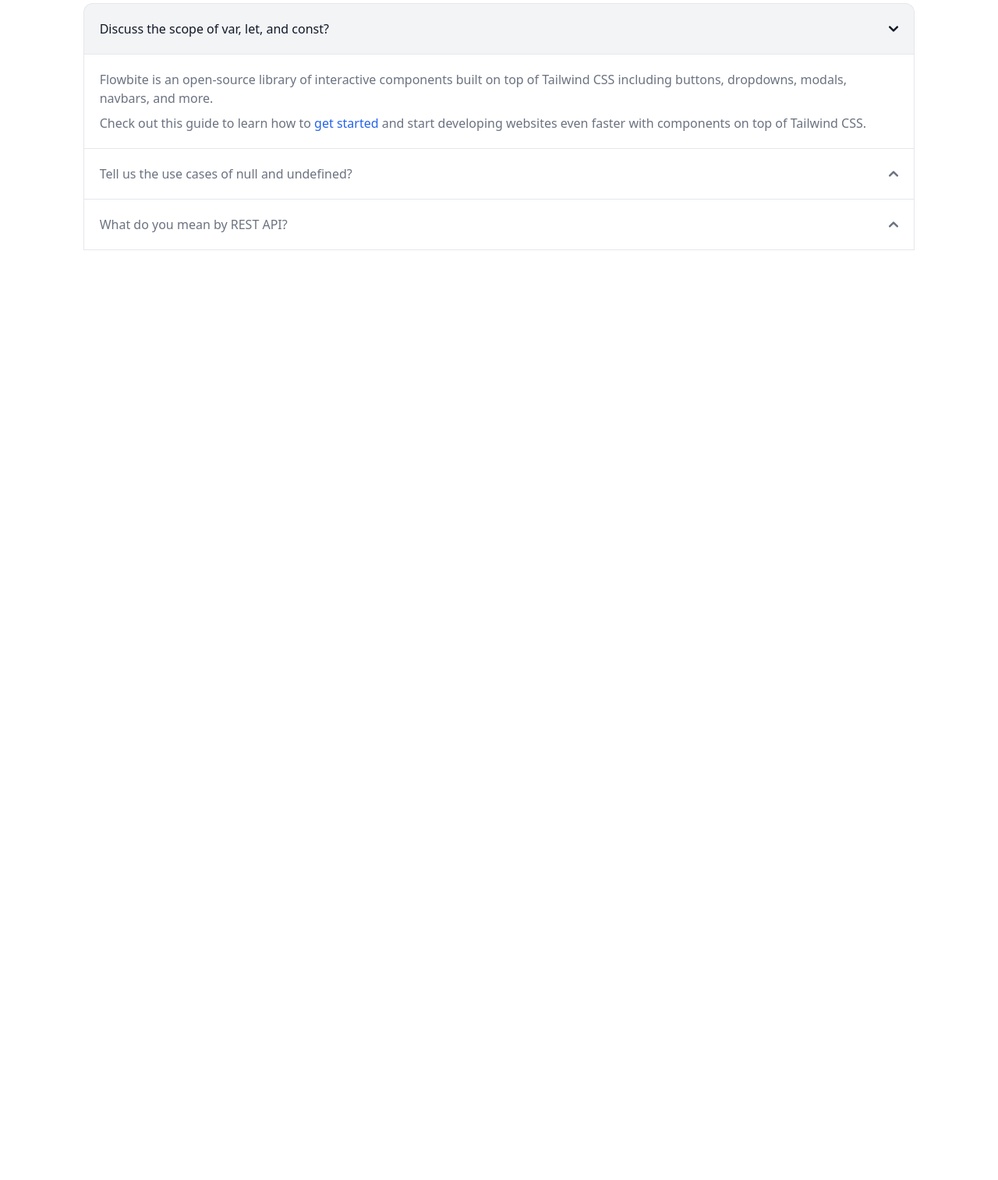
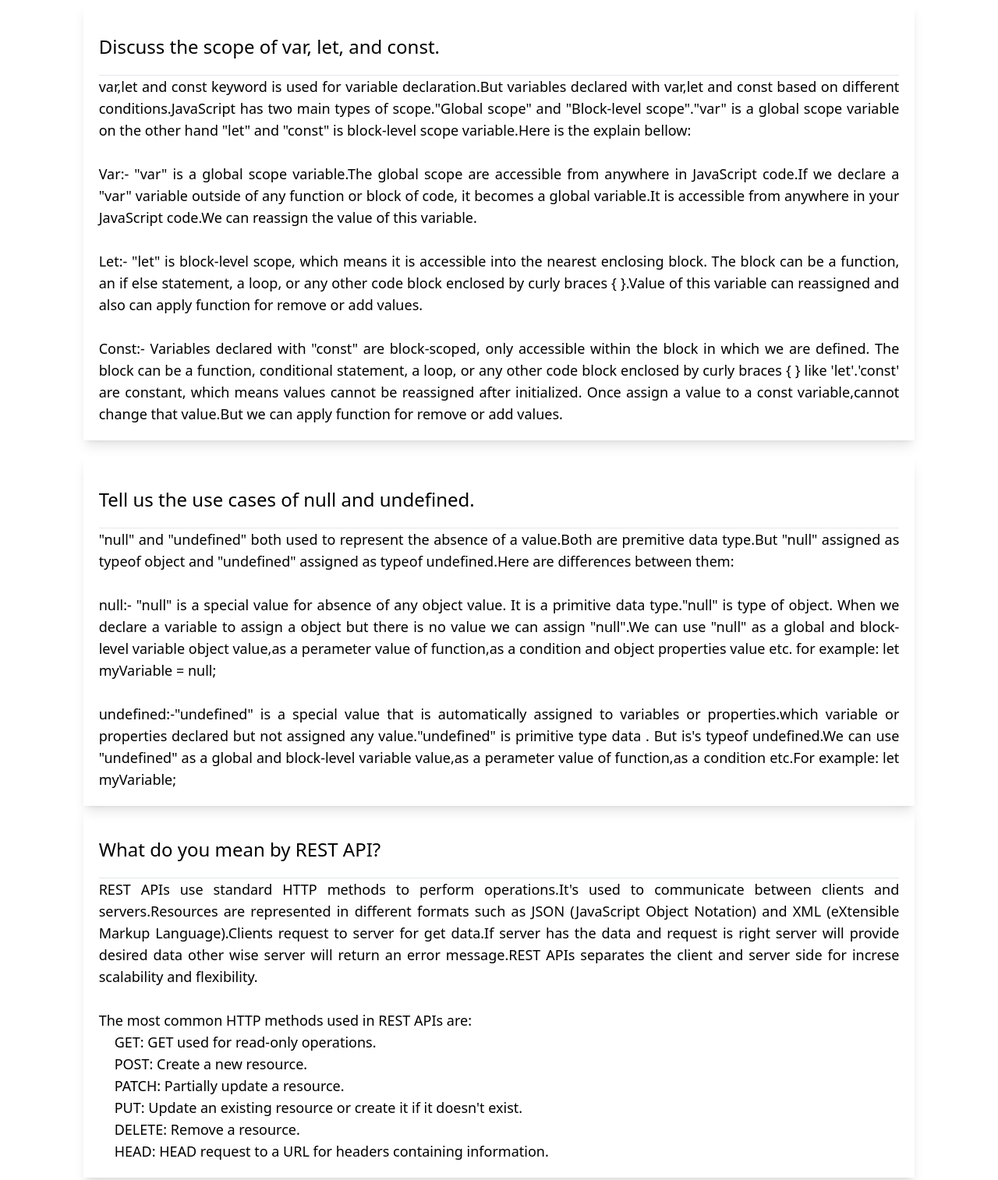
Before and after one commit to rakibul4516/phtube-website, a plain HTML site: page blog.html in a window 1280 px wide. Shown: the part 36-1550 px from the top of the page at 78% size. Before the commit the page ends 800 px from the top, so only its background shows below. Drawn offline with nearby package versions, Linux system fonts and the light colour scheme.

Commit message:
All items and code implemented and finished project

```diff
--- a/blog.html
+++ b/blog.html
@@ -5,7 +5,6 @@
     <meta name="viewport" content="width=device-width, initial-scale=1.0">
     <link rel="shortcut icon" href="./images/Fevicon.png" type="image/x-icon">
     <script src="https://cdn.tailwindcss.com"></script>
-    <link href="https://cdnjs.cloudflare.com/ajax/libs/flowbite/1.8.1/flowbite.min.css"  rel="stylesheet" />
     <title>PH Tube Blog</title>
 </head>
 <body>
@@ -13,56 +12,47 @@
 
     </header>
     <main class="w-10/12 mx-auto mt-10">
-        <div id="accordion-collapse" data-accordion="collapse">
-            <h2 id="accordion-collapse-heading-1">
-            <button type="button" class="flex items-center justify-between w-full p-5 font-medium text-left text-gray-500 border border-b-0 border-gray-200 rounded-t-xl focus:ring-4 focus:ring-gray-200 dark:focus:ring-gray-800 dark:border-gray-700 dark:text-gray-400 hover:bg-gray-100 dark:hover:bg-gray-800" data-accordion-target="#accordion-collapse-body-1" aria-expanded="true" aria-controls="accordion-collapse-body-1">
-                <span>Discuss the scope of var, let, and const?</span>
-                <svg data-accordion-icon class="w-3 h-3 rotate-180 shrink-0" aria-hidden="true" xmlns="http://www.w3.org/2000/svg" fill="none" viewBox="0 0 10 6">
-                <path stroke="currentColor" stroke-linecap="round" stroke-linejoin="round" stroke-width="2" d="M9 5 5 1 1 5"/>
-                </svg>
-            </button>
-            </h2>
-            <div id="accordion-collapse-body-1" class="hidden" aria-labelledby="accordion-collapse-heading-1">
-            <div class="p-5 border border-b-0 border-gray-200 dark:border-gray-700 dark:bg-gray-900">
-                <p class="mb-2 text-gray-500 dark:text-gray-400">Flowbite is an open-source library of interactive components built on top of Tailwind CSS including buttons, dropdowns, modals, navbars, and more.</p>
-                <p class="text-gray-500 dark:text-gray-400">Check out this guide to learn how to <a href="/docs/getting-started/introduction/" class="text-blue-600 dark:text-blue-500 hover:underline">get started</a> and start developing websites even faster with components on top of Tailwind CSS.</p>
-            </div>
-            </div>
-            <h2 id="accordion-collapse-heading-2">
-            <button type="button" class="flex items-center justify-between w-full p-5 font-medium text-left text-gray-500 border border-b-0 border-gray-200 focus:ring-4 focus:ring-gray-200 dark:focus:ring-gray-800 dark:border-gray-700 dark:text-gray-400 hover:bg-gray-100 dark:hover:bg-gray-800" data-accordion-target="#accordion-collapse-body-2" aria-expanded="false" aria-controls="accordion-collapse-body-2">
-                <span>Tell us the use cases of null and undefined?</span>
-                <svg data-accordion-icon class="w-3 h-3 rotate-180 shrink-0" aria-hidden="true" xmlns="http://www.w3.org/2000/svg" fill="none" viewBox="0 0 10 6">
-                <path stroke="currentColor" stroke-linecap="round" stroke-linejoin="round" stroke-width="2" d="M9 5 5 1 1 5"/>
-                </svg>
-            </button>
-            </h2>
-            <div id="accordion-collapse-body-2" class="hidden" aria-labelledby="accordion-collapse-heading-2">
-            <div class="p-5 border border-b-0 border-gray-200 dark:border-gray-700">
-                <p class="mb-2 text-gray-500 dark:text-gray-400">Flowbite is first conceptualized and designed using the Figma software so everything you see in the library has a design equivalent in our Figma file.</p>
-                <p class="text-gray-500 dark:text-gray-400">Check out the <a href="https://flowbite.com/figma/" class="text-blue-600 dark:text-blue-500 hover:underline">Figma design system</a> based on the utility classes from Tailwind CSS and components from Flowbite.</p>
-            </div>
-            </div>
-            <h2 id="accordion-collapse-heading-3">
-            <button type="button" class="flex items-center justify-between w-full p-5 font-medium text-left text-gray-500 border border-gray-200 focus:ring-4 focus:ring-gray-200 dark:focus:ring-gray-800 dark:border-gray-700 dark:text-gray-400 hover:bg-gray-100 dark:hover:bg-gray-800" data-accordion-target="#accordion-collapse-body-3" aria-expanded="false" aria-controls="accordion-collapse-body-3">
-                <span>What do you mean by REST API?</span>
-                <svg data-accordion-icon class="w-3 h-3 rotate-180 shrink-0" aria-hidden="true" xmlns="http://www.w3.org/2000/svg" fill="none" viewBox="0 0 10 6">
-                <path stroke="currentColor" stroke-linecap="round" stroke-linejoin="round" stroke-width="2" d="M9 5 5 1 1 5"/>
-                </svg>
-            </button>
-            </h2>
-            <div id="accordion-collapse-body-3" class="hidden" aria-labelledby="accordion-collapse-heading-3">
-            <div class="p-5 border border-t-0 border-gray-200 dark:border-gray-700">
-                <p class="mb-2 text-gray-500 dark:text-gray-400">The main difference is that the core components from Flowbite are open source under the MIT license, whereas Tailwind UI is a paid product. Another difference is that Flowbite relies on smaller and standalone components, whereas Tailwind UI offers sections of pages.</p>
-                <p class="mb-2 text-gray-500 dark:text-gray-400">However, we actually recommend using both Flowbite, Flowbite Pro, and even Tailwind UI as there is no technical reason stopping you from using the best of two worlds.</p>
-                <p class="mb-2 text-gray-500 dark:text-gray-400">Learn more about these technologies:</p>
-                <ul class="pl-5 text-gray-500 list-disc dark:text-gray-400">
-                <li><a href="https://flowbite.com/pro/" class="text-blue-600 dark:text-blue-500 hover:underline">Flowbite Pro</a></li>
-                <li><a href="https://tailwindui.com/" rel="nofollow" class="text-blue-600 dark:text-blue-500 hover:underline">Tailwind UI</a></li>
-                </ul>
-            </div>
-            </div>
+
+        <!-- Blog card for question ans -->
+        <div class="shadow-lg p-5 my-5">
+            <h2 class="text-2xl py-5 border-b ">Discuss the scope of var, let, and const.</h2>
+            <p class="text-lg text-justify">var,let and const keyword is used for variable declaration.But variables declared with var,let and const based on different conditions.JavaScript has two main types of scope."Global scope" and "Block-level scope"."var" is a global scope variable on the other hand "let" and "const" is block-level scope variable.Here is the explain bellow:
+                <br>
+                <br>
+                Var:- "var" is a global scope variable.The global scope are accessible from anywhere in JavaScript code.If we declare a "var" variable outside of any function or block of code, it becomes a global variable.It is accessible from anywhere in your JavaScript code.We can reassign the value of this variable.
+                <br>
+                <br>
+                Let:- "let" is block-level scope, which means it is accessible into the nearest enclosing block. The block can be a function, an if else statement, a loop, or any other code block enclosed by curly braces { }.Value of this variable can reassigned and also can apply function for remove or add values.
+                <br>
+                <br>
+                Const:- Variables declared with "const" are block-scoped, only accessible within the block in which we are defined. The block can be a function, conditional statement, a loop, or any other code block enclosed by curly braces { } like 'let'.'const' are constant, which means values cannot be reassigned after initialized. Once assign a value to a const variable,cannot change that value.But we can apply function for remove or add values.</p>
+        </div>
+        <div class="shadow-lg p-5">
+            <h2 class="text-2xl py-5 border-b ">Tell us the use cases of null and undefined.</h2>
+            <p class="text-lg text-justify">"null" and "undefined" both used to represent the absence of a value.Both are premitive data type.But "null" assigned as typeof object and "undefined" assigned as typeof undefined.Here are differences between them:
+                <br>
+                <br>
+                null:- "null" is a special value for absence of any object value. It is a primitive data type."null" is type of object. When we declare a variable to assign a object but there is no value we can assign "null".We can use "null" as a global and block-level variable object value,as a perameter value of function,as a condition and object properties value etc. for example: let myVariable = null;
+                <br>
+                <br>
+                undefined:-"undefined" is a special value that is automatically assigned to variables or properties.which variable or properties declared but not assigned any value."undefined" is primitive type data . But is's typeof undefined.We can use "undefined" as a global and block-level variable value,as a perameter value of function,as a condition etc.For example: let myVariable;</p>
+        </div>
+        <div class="shadow-lg p-5 mb-5">
+            <h2 class="text-2xl py-5 border-b ">What do you mean by REST API?</h2>
+            <p class="text-lg text-justify">REST APIs use standard HTTP methods to perform operations.It's used to communicate between clients and servers.Resources are represented in different formats such as JSON (JavaScript Object Notation) and XML (eXtensible Markup Language).Clients request to server for get data.If server has the data and request is right server will provide desired data other wise server will return an error message.REST APIs separates the client and server side for increse  scalability and flexibility.
+            <br>
+            <br>
+            The most common HTTP methods used in REST APIs are:
+            <ul class="pl-5 text-lg">
+                <li>GET: GET used for read-only operations.</li>
+                <li>POST: Create a new resource.</li>
+                <li>PATCH: Partially update a resource.</li>
+                <li>PUT: Update an existing resource or create it if it doesn't exist.</li>
+                <li>DELETE: Remove a resource.</li>
+                <li>HEAD:  HEAD request to a URL for headers containing information.</li>
+            </ul>
+            </p>
         </div>
     </main>
-    <script src="https://cdnjs.cloudflare.com/ajax/libs/flowbite/1.8.1/flowbite.min.js"></script>
 </body>
 </html>
```
Also changed, not shown: index.html (+4 -1 lines), js/script.js (+7 -8 lines).
